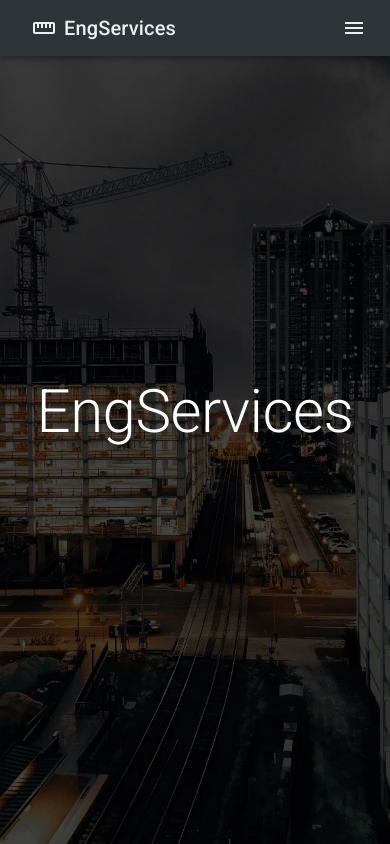
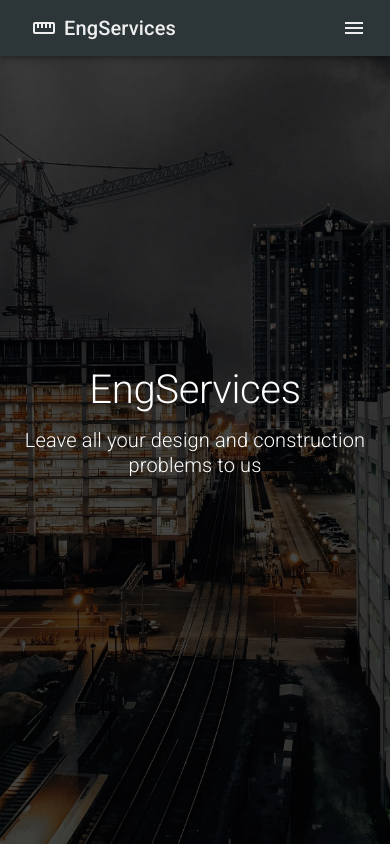
Before and after one commit to Artgeca/cafe-3-react-simple-arturas-gecas, a React (Create React App) app: page / in a window 390 px wide. Built offline with nearby package versions, Linux system fonts and the light colour scheme.

Commit message:
feat: home page responsiveness update

```diff
--- a/src/pages/home-page/index.tsx
+++ b/src/pages/home-page/index.tsx
@@ -1,17 +1,26 @@
-import { Box, Typography } from '@mui/material';
+import {
+  Box, Typography, useMediaQuery, useTheme,
+} from '@mui/material';
 import * as Home from './components';
 
-const HomePage = () => (
+const HomePage = () => {
+  const theme = useTheme();
+  const smUp = useMediaQuery(theme.breakpoints.up('sm'));
+
+  return (
     <Box sx={{ position: 'relative', height: '100vh' }}>
       <Home.Background />
       <Home.BackgroundOverlay />
-    <Home.Content color='white'>
-      <Typography variant='h2' component='h1' fontWeight={100} gutterBottom>EngServices</Typography>
-      <Typography variant='h4' component='p' fontWeight={100} display={{ xs: 'none', sm: 'block' }}>
+      <Home.Content color='white' textAlign='center'>
+        <Typography variant='h2' component='h1' fontWeight={100} fontSize={smUp ? '60px' : '40px'} gutterBottom>
+          EngServices
+        </Typography>
+        <Typography variant='h4' component='p' fontWeight={100} fontSize={smUp ? '34px' : '20px'}>
           Leave all your design and construction problems to us
         </Typography>
       </Home.Content>
     </Box>
   );
+};
 
 export default HomePage;
```
Also changed, not shown: .eslintrc.js. Lines whose indentation alone changed are shown as unchanged.
